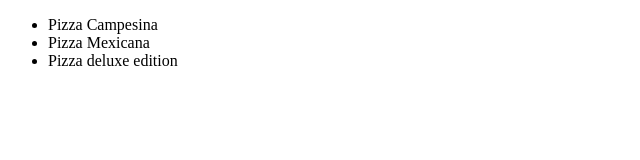
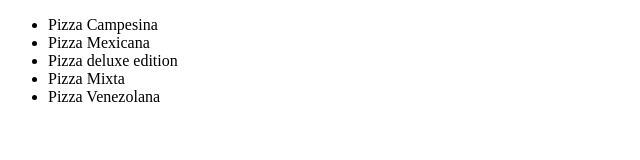
Before and after one commit to JuanBallares03/EjercicioPizzaClase, a plain HTML site: page index.html in a window 1280 px wide. Shown: the whole page, without its empty margins (0-640 px from the left). Drawn offline with Linux system fonts and the light colour scheme.

Commit message:
Cambios totales

```diff
--- a/index.html
+++ b/index.html
@@ -10,6 +10,8 @@
         <li>Pizza Campesina</li>
         <li>Pizza Mexicana</li>
         <li>Pizza deluxe edition</li>
+        <li>Pizza Mixta</li>
+        <li>Pizza Venezolana</li>
     </ul>
 </body>
 </html>
```
